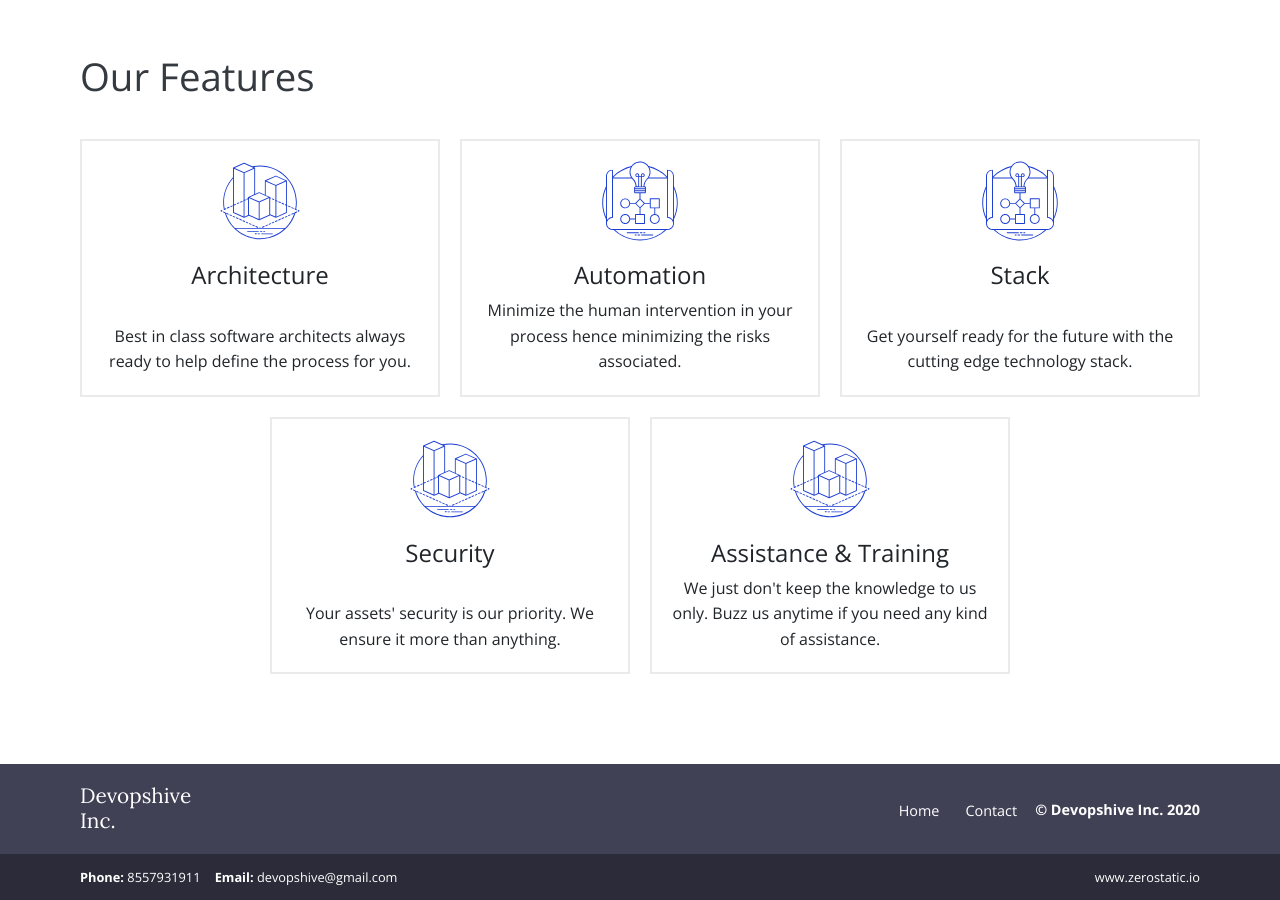
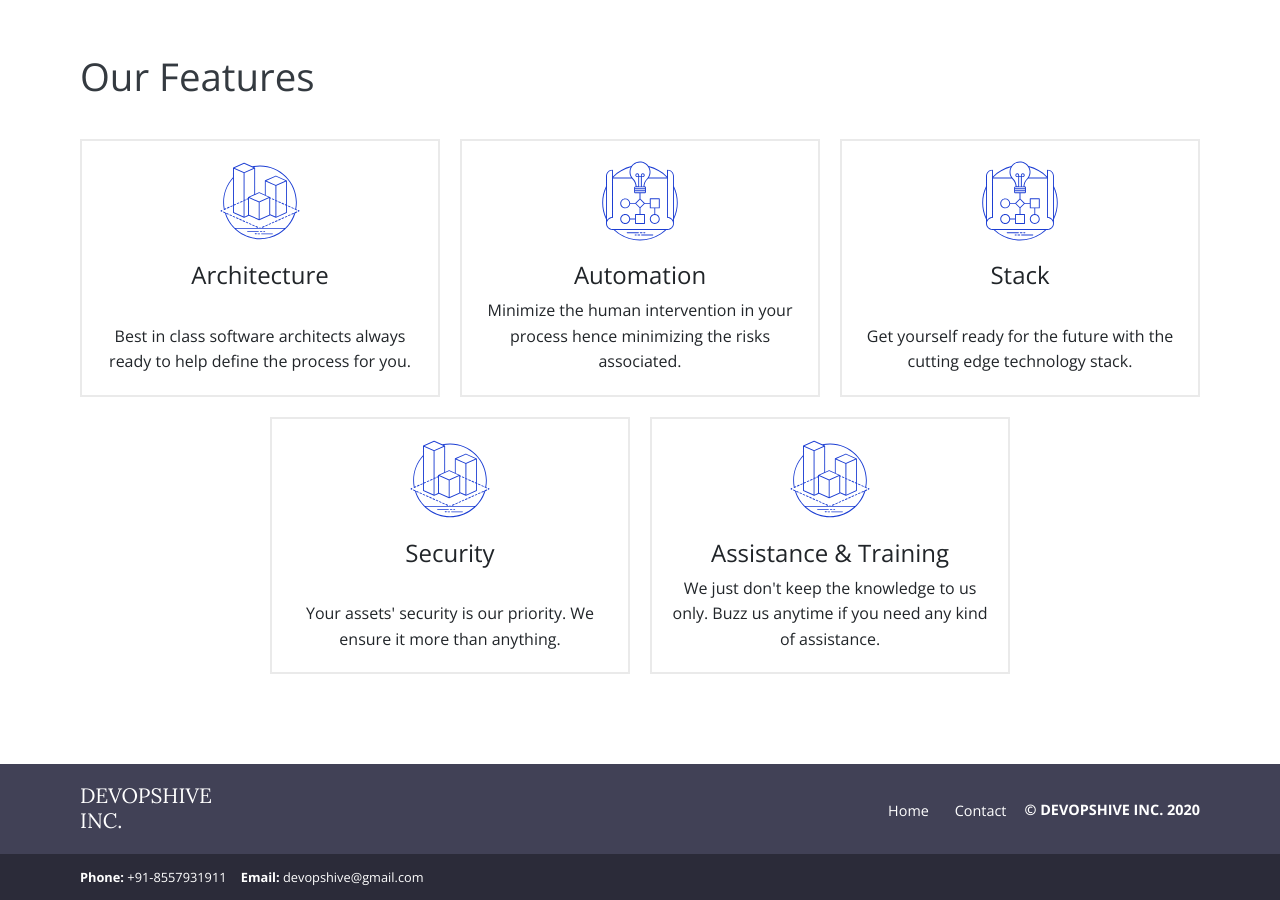
Before and after one commit to devopshive/devopshive.github.io, a Jekyll site: the page built from index.html, in a window 1280 px wide and 900 px high, scrolled down 1036 px. Built offline with Jekyll 4.4.1, drawn with Linux system fonts in a browser that asks for light colours; some of the changed text lies outside the part shown.

```diff
--- a/_config.yml
+++ b/_config.yml
@@ -1,7 +1,7 @@
 baseurl: ""
 exclude: ["README.md"]
 permalink: pretty
-title: "Devopshive Inc."
+title: "DEVOPSHIVE INC."
 
 collections:
   services:
--- a/_data/contact.yml
+++ b/_data/contact.yml
@@ -1,4 +1,4 @@
 email: "devopshive@gmail.com"
-phone: "8557931911"
+phone: "+91-8557931911"
 businessName: "Devopshive Inc."
 address: "Panchkula, India"
--- a/_includes/sub-footer.html
+++ b/_includes/sub-footer.html
@@ -8,9 +8,9 @@
             <li><strong>Email: </strong><a href="mailto:{{ site.data.contact.email }}">
                 {{ site.data.contact.email }}</a></li>
           </ul>
-          <ul>
+          <!-- <ul>
             <li><a href="https://www.zerostatic.io">www.zerostatic.io</a></li>
-          </ul>
+          </ul> -->
         </div>
       </div>
     </div>
--- a/index.html
+++ b/index.html
@@ -6,7 +6,7 @@ bodyClass: page-home
 
 <div class="intro pb-4">
   <div class="container">
-    <h1>Devopshive Inc.</h1>
+    <h1>DEVOPSHIVE INC.</h1>
     <p>Our company helps hundreds of customers with their IT needs each year.</p>
   </div>
 </div>
```
Also changed, not shown: assets/images/logo-mobile.svg, assets/images/logo-mobile1.svg (added), assets/images/logo.svg.
